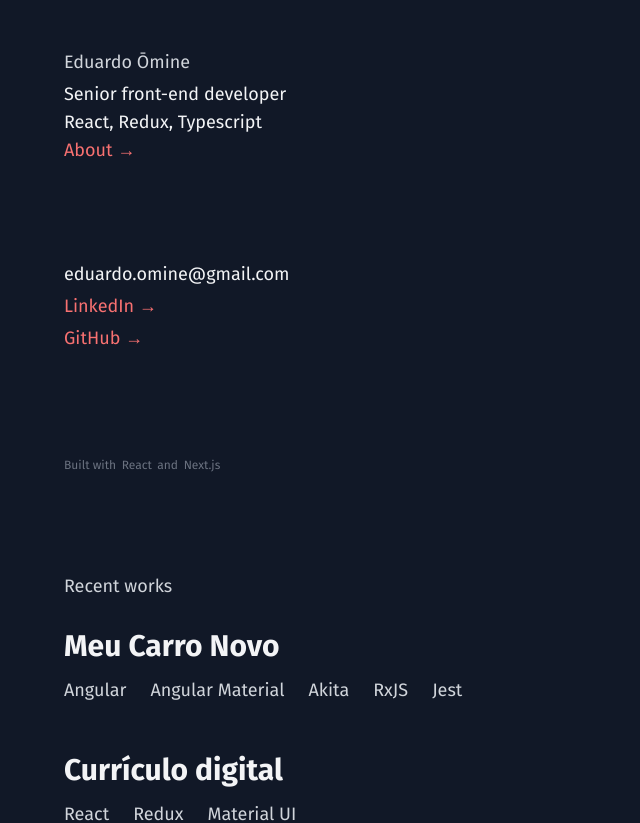
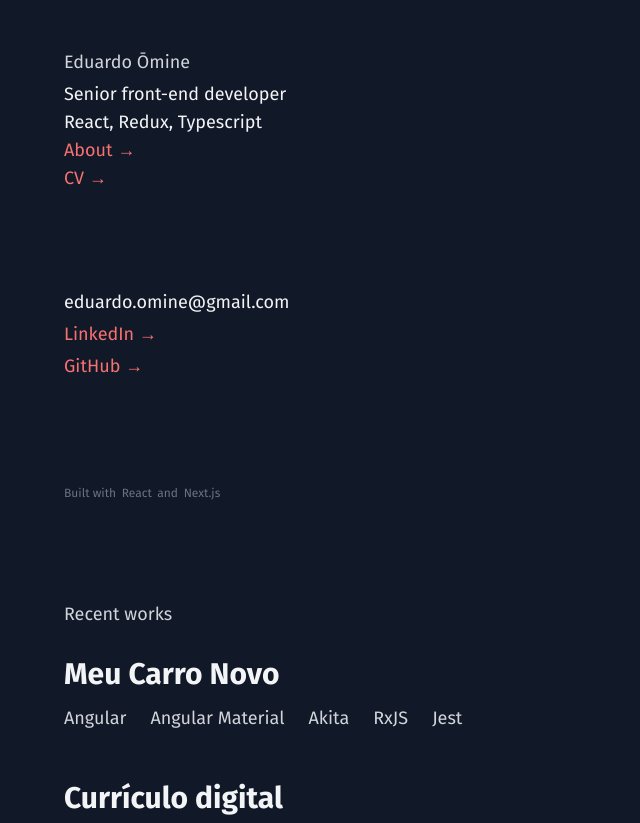
Before and after one commit to eomine/work-omine-net, a Next.js app: page / in a window 1280 px wide. Shown: the top 823 px of the page, without its empty margins (0-640 px from the left). Built offline with nearby package versions, Linux system fonts and the light colour scheme.

Commit message:
Adds link to download CV

```diff
--- a/components/hero.js
+++ b/components/hero.js
@@ -11,9 +11,16 @@ export default function Hero() {
         Senior front-end developer<br/>
         React, Redux, Typescript
       </p>
-      <Link href="/about">
-        <a className={common.link}>About &rarr;</a>
-      </Link>
+      <p>
+        <Link href="/about">
+          <a className={common.link}>About &rarr;</a>
+        </Link>
+      </p>
+      <p>
+        <Link href="/cv.pdf">
+          <a className={common.link}>CV &rarr;</a>
+        </Link>
+      </p>
     </section>
   );
 }
```
Also changed, not shown: 1 other file (tests, documents, lock files or other folders).
